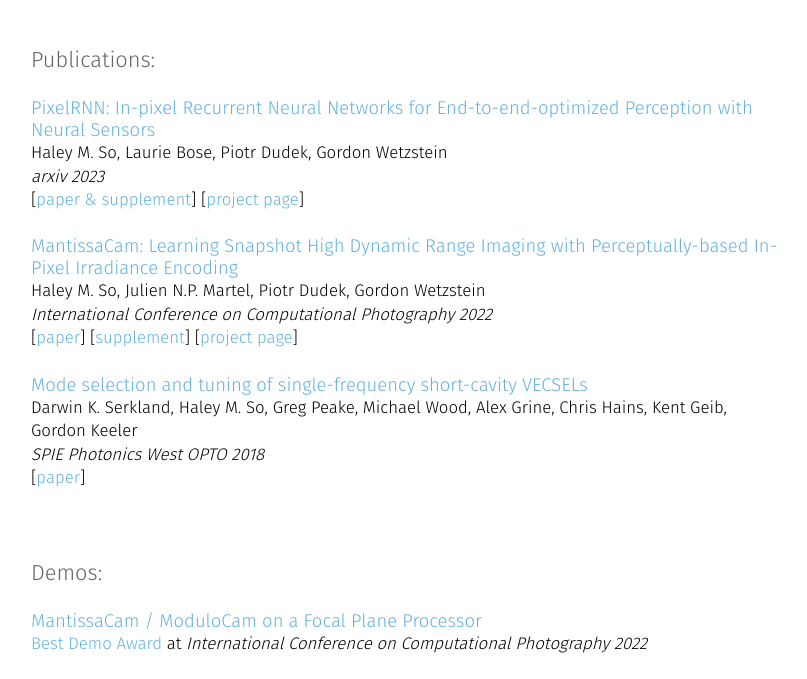
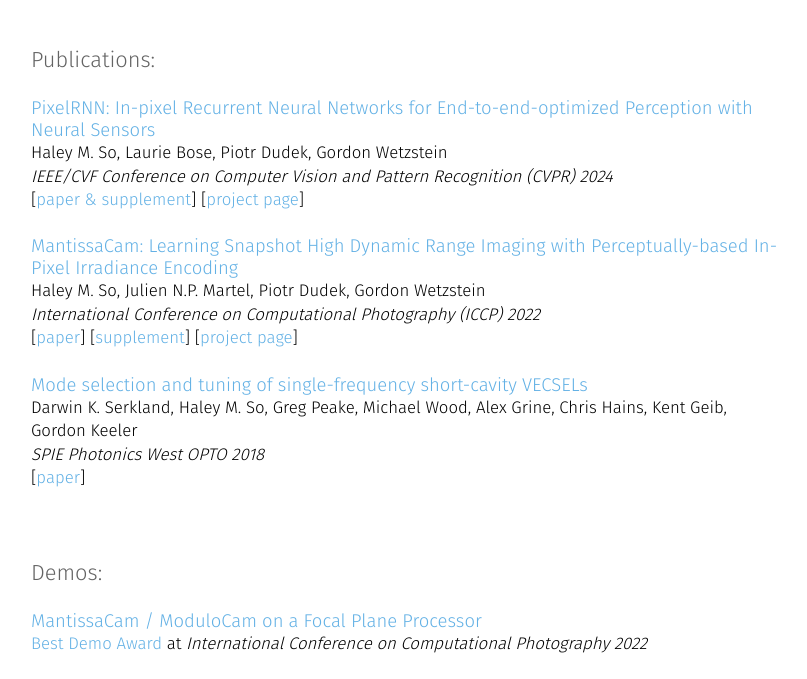
Before and after one commit to haleyso/haleyso.github.io, a plain HTML site: page research/index.html in a window 1280 px wide. Shown: the part 121-800 px from the top of the page, without its empty margins (234-1041 px from the left). Drawn offline with nearby package versions, Linux system fonts and the light colour scheme; some packages are replaced by stand-ins of ours; a web font is replaced by a local one.

Commit message:
Update index.html

```diff
--- a/research/index.html
+++ b/research/index.html
@@ -40,14 +40,14 @@
 		<h3>PixelRNN: In-pixel Recurrent Neural Networks for End-to-end-optimized Perception with Neural Sensors</h3>
 
 		Haley M. So, Laurie Bose, Piotr Dudek, Gordon Wetzstein<br>
-		<em>arxiv 2023</em><br>
+		<em>IEEE/CVF Conference on Computer Vision and Pattern Recognition (CVPR) 2024</em><br>
 		[<a href="https://arxiv.org/abs/2304.05440">paper & supplement</a>] [<a href="https://www.computationalimaging.org/publications/pixelrnn/">project page</a>]
 
 		<br><br>
 		<h3>MantissaCam: Learning Snapshot High Dynamic Range Imaging with Perceptually-based In-Pixel Irradiance Encoding</h3>
 
 		Haley M. So, Julien N.P. Martel, Piotr Dudek, Gordon Wetzstein<br>
-		<em>International Conference on Computational Photography 2022</em><br>
+		<em>International Conference on Computational Photography (ICCP) 2022</em><br>
 		[<a href="./mantissacam.pdf">paper</a>] [<a href="./mantissacam_supplement.pdf">supplement</a>] [<a href="https://www.computationalimaging.org/publications/mantissacam/">project page</a>]
 
 		<br>
```
